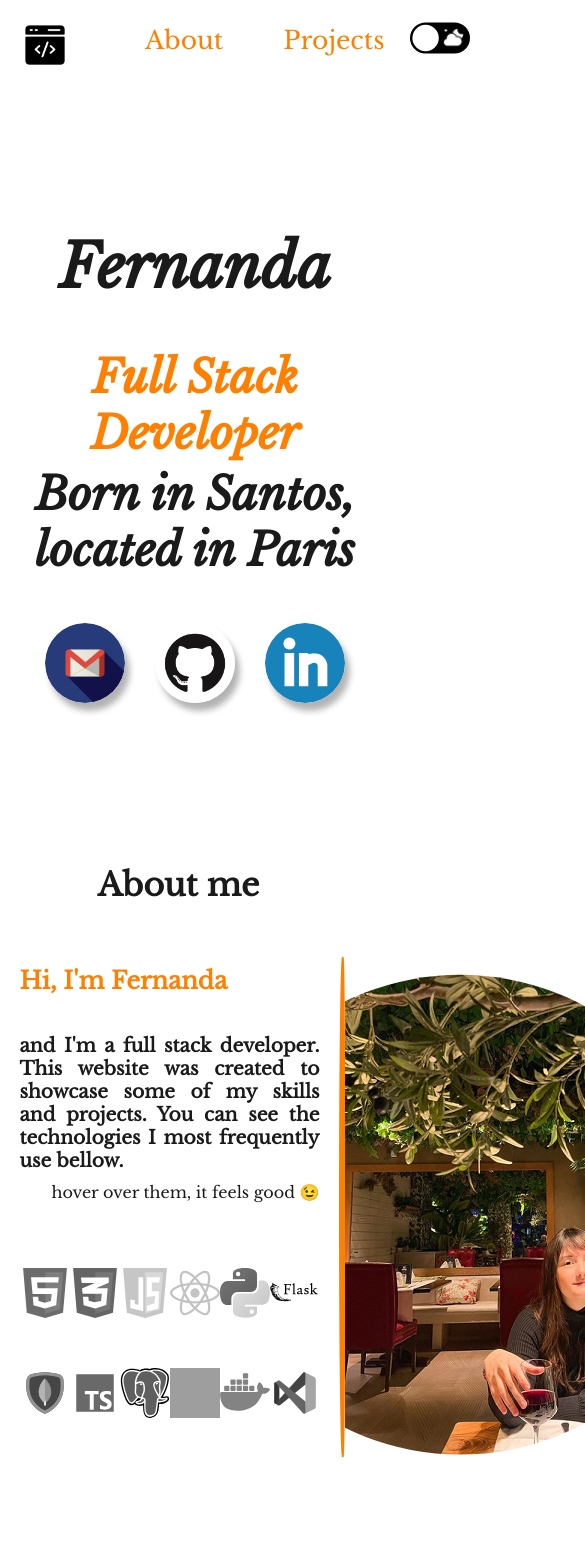
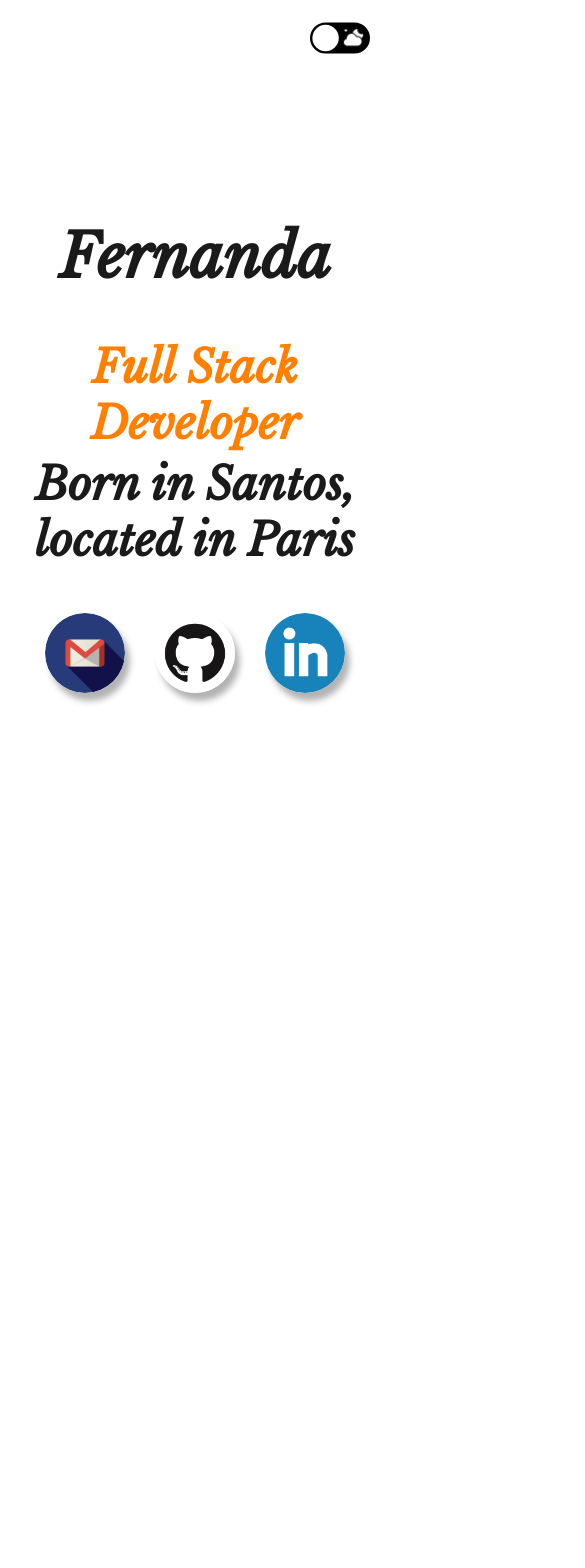
Before and after one commit to ffrancacorrea/Website, a React (Create React App) app: page / in a window 390 px wide. Shown: the top 1568 px of the page, 585 px wide, since content can reach past the window. After the commit the page ends 844 px from the top, so only its background shows below. Built offline with nearby package versions, Linux system fonts and the light colour scheme; grey boxes are pictures that could not be loaded.

Commit message:
hide some elements on mobile

```diff
--- a/src/components/About/index.js
+++ b/src/components/About/index.js
@@ -28,6 +28,9 @@ const Title = styled.h1`
 const Content = styled.div`
   display: flex;
   margin-bottom: 100px;
+  @media (max-width: 1200px) {
+    flex-wrap: wrap;
+  }
 `
 const Presentation = styled.div`
   display: flex;
@@ -61,7 +64,6 @@ const Logos = styled.div`
 const Line = styled.div`
   border-left: ${({ theme }) => `6px solid ${theme.secondaryColor}`};
   border-radius: 95% 45% 45% 95%;
-  height: 500px;
   margin-top: 30px;
 `
 const Photo = styled.div`
@@ -70,6 +72,9 @@ const Photo = styled.div`
   justify-content: center;
   img {
     clip-path: ellipse(59% 45% at 27% 54%);
+  }
+  @media (max-width: 1024px) {
+    display: none;
   }
 `
 const Logo = ({ src, isBlack, darkMode }) => {
--- a/src/components/Header/NavigationBar.js
+++ b/src/components/Header/NavigationBar.js
@@ -21,6 +21,9 @@ const NavigationIcon = styled.div`
     width: 40px;
     height: 40px;
   }
+  @media (max-width: 1024px) {
+    display: none;
+  }
 `
 const NavigationLinks = styled.div`
   display: flex;
@@ -31,6 +34,9 @@ const NavigationLinks = styled.div`
 const NavigationItems = styled.div`
   display: flex;
   justify-content: space-between;
+  @media (max-width: 1024px) {
+    display: none;
+  }
 `
 const NavigationItem = styled.a`
   display: flex;
--- a/src/index.css
+++ b/src/index.css
@@ -1,13 +1,20 @@
+html,
 body {
+  width: 100%;
+  height: 100%;
   margin: 0;
-  font-family: -apple-system, BlinkMacSystemFont, 'Segoe UI', 'Roboto', 'Oxygen',
-    'Ubuntu', 'Cantarell', 'Fira Sans', 'Droid Sans', 'Helvetica Neue',
+  overflow-x: hidden;
+}
+
+body {
+  font-family: -apple-system, BlinkMacSystemFont, "Segoe UI", "Roboto", "Oxygen",
+    "Ubuntu", "Cantarell", "Fira Sans", "Droid Sans", "Helvetica Neue",
     sans-serif;
   -webkit-font-smoothing: antialiased;
   -moz-osx-font-smoothing: grayscale;
 }
 
 code {
-  font-family: source-code-pro, Menlo, Monaco, Consolas, 'Courier New',
+  font-family: source-code-pro, Menlo, Monaco, Consolas, "Courier New",
     monospace;
 }
```
